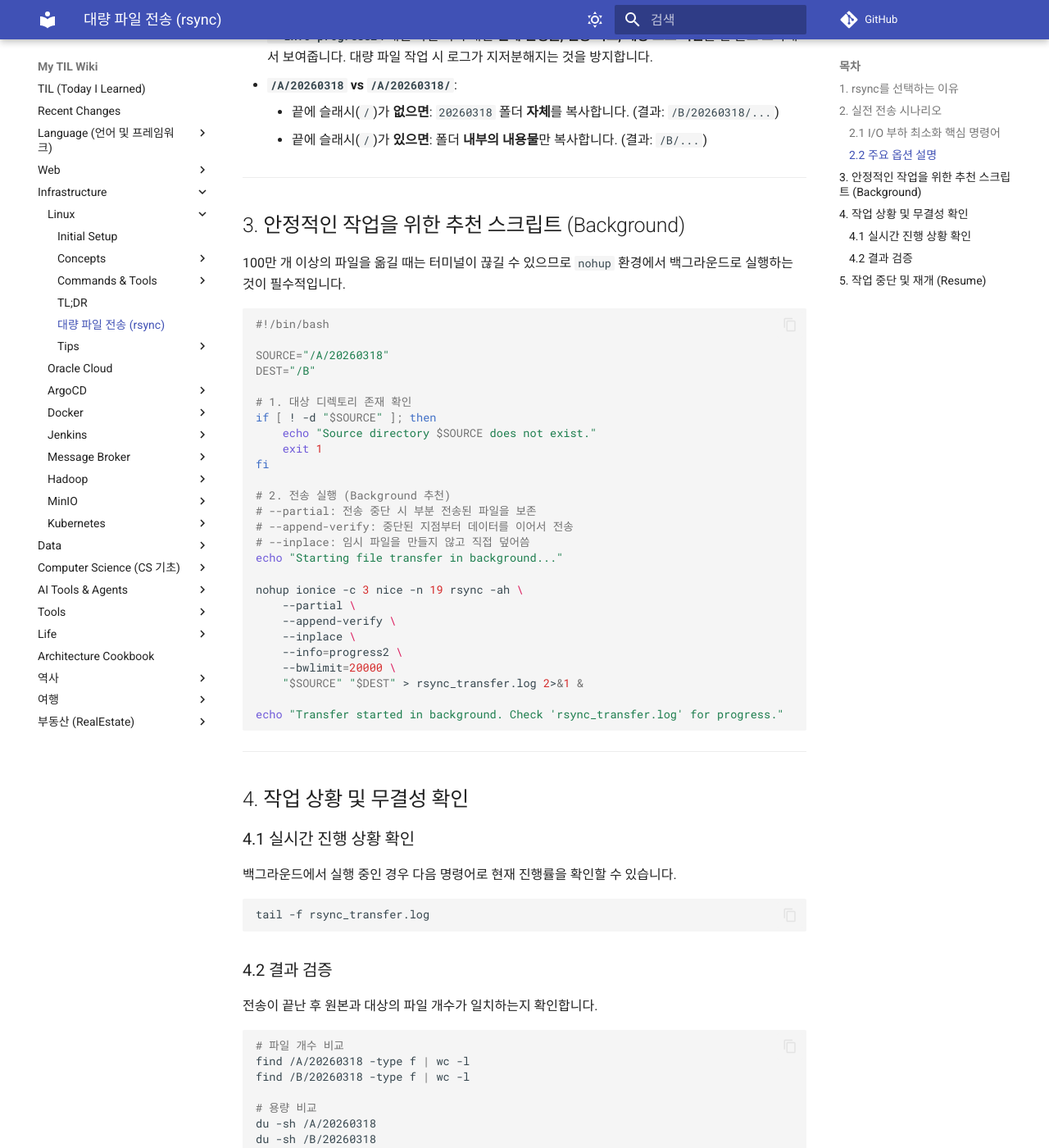
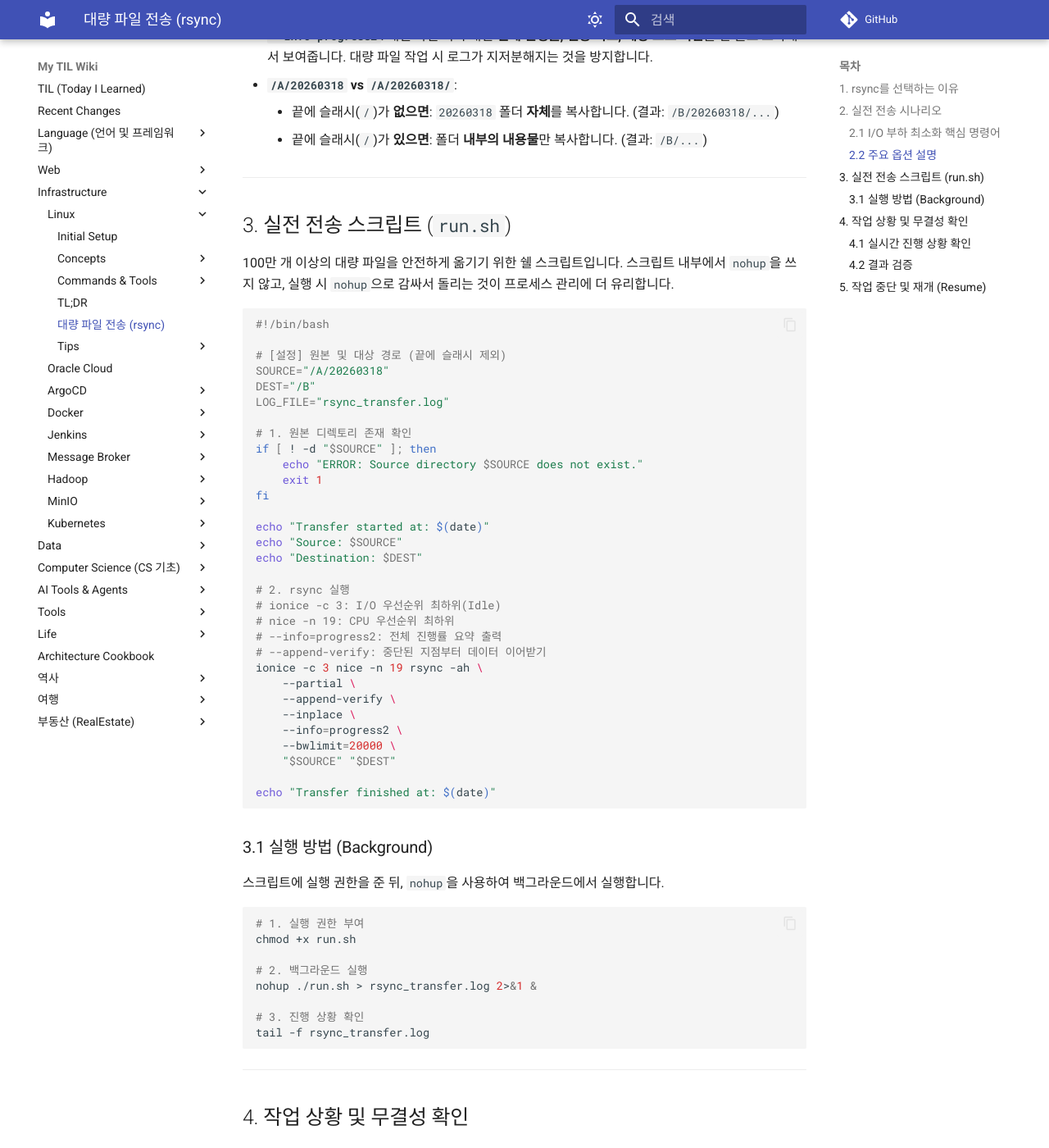
Before and after one commit to DevDooly/TIL, an MkDocs documentation site: the page built from docs/Infrastructure/Linux/Large_File_Transfer.md, in a window 1280 px wide and 1400 px high, scrolled down 967 px. Shown: the whole window at 82% size. Built offline with MkDocs 1.6.1 and Material for MkDocs 9.7.7, drawn with Linux system fonts in a browser that asks for light colours; comment, search, counter and statistics services are not loaded.

Commit message:
docs: 대량 파일 전송 스크립트 구조 개선 (nohup ./run.sh & 대응)

````diff
--- a/docs/Infrastructure/Linux/Large_File_Transfer.md
+++ b/docs/Infrastructure/Linux/Large_File_Transfer.md
@@ -8,9 +8,9 @@ NAS 간에 수백만 개의 파일을 전송해야 할 때, 특히 운영 중인
 
 `cp`나 `mv` 명령어는 대량 파일 작업 시 네트워크 단절이나 시스템 중단에 취약하며, 현재 진행 상태를 알기 어렵습니다. 반면 **rsync**는 다음과 같은 장점이 있습니다.
 
-*   **증분 전송**: 변경된 부분이나 누락된 파일만 골라서 전송 가능 (중단 후 재시작 시 매우 유리).
-*   **부하 조절**: 대역폭 제한(`--bwlimit`) 및 I/O 우선순위 조절 가능.
-*   **무결성 검사**: 체크섬을 통해 데이터가 정확히 복사되었는지 확인 가능.
+* **증분 전송**: 변경된 부분이나 누락된 파일만 골라서 전송 가능 (중단 후 재시작 시 매우 유리).
+* **부하 조절**: 대역폭 제한(`--bwlimit`) 및 I/O 우선순위 조절 가능.
+* **무결성 검사**: 체크섬을 통해 데이터가 정확히 복사되었는지 확인 가능.
 
 ---
 
@@ -26,47 +26,67 @@ ionice -c 3 rsync -avh --bwlimit=10000 --info=progress2 /A/20260318 /B/
 
 ### 2.2 주요 옵션 설명
 
-*   **`ionice -c 3`**: 이 프로세스의 I/O 우선순위를 'Idle'로 설정합니다. 다른 프로세스가 디스크를 쓰지 않을 때만 작업을 수행하므로 운영 중인 서비스에 미치는 영향을 최소화합니다.
-*   **`-a` (archive)**: 권한, 심볼릭 링크, 수정 시간 등 모든 속성을 유지하며 복사합니다.
-*   **`--bwlimit=10000`**: 전송 대역폭을 초당 10,000KB(약 10MB/s)로 제한합니다. 네트워크 및 디스크 I/O가 폭주하는 것을 방지합니다.
-*   **`--info=progress2`**: 개별 파일 목록 대신 **전체 진행률, 전송 속도, 예상 소요 시간**을 한 줄로 요약해서 보여줍니다. 대량 파일 작업 시 로그가 지저분해지는 것을 방지합니다.
-*   **`/A/20260318` vs `/A/20260318/`**:
-    *   끝에 슬래시(`/`)가 **없으면**: `20260318` 폴더 **자체**를 복사합니다. (결과: `/B/20260318/...`)
-    *   끝에 슬래시(`/`)가 **있으면**: 폴더 **내부의 내용물**만 복사합니다. (결과: `/B/...`)
+* **`ionice -c 3`**: 이 프로세스의 I/O 우선순위를 'Idle'로 설정합니다. 다른 프로세스가 디스크를 쓰지 않을 때만 작업을 수행하므로 운영 중인 서비스에 미치는 영향을 최소화합니다.
+* **`-a` (archive)**: 권한, 심볼릭 링크, 수정 시간 등 모든 속성을 유지하며 복사합니다.
+* **`--bwlimit=10000`**: 전송 대역폭을 초당 10,000KB(약 10MB/s)로 제한합니다. 네트워크 및 디스크 I/O가 폭주하는 것을 방지합니다.
+* **`--info=progress2`**: 개별 파일 목록 대신 **전체 진행률, 전송 속도, 예상 소요 시간**을 한 줄로 요약해서 보여줍니다. 대량 파일 작업 시 로그가 지저분해지는 것을 방지합니다.
+* **`/A/20260318` vs `/A/20260318/`**:
+    * 끝에 슬래시(`/`)가 **없으면**: `20260318` 폴더 **자체**를 복사합니다. (결과: `/B/20260318/...`)
+    * 끝에 슬래시(`/`)가 **있으면**: 폴더 **내부의 내용물**만 복사합니다. (결과: `/B/...`)
 
 ---
 
-## 3. 안정적인 작업을 위한 추천 스크립트 (Background)
+## 3. 실전 전송 스크립트 (`run.sh`)
 
-100만 개 이상의 파일을 옮길 때는 터미널이 끊길 수 있으므로 `nohup` 환경에서 백그라운드로 실행하는 것이 필수적입니다.
+100만 개 이상의 대량 파일을 안전하게 옮기기 위한 쉘 스크립트입니다. 스크립트 내부에서 `nohup`을 쓰지 않고, 실행 시 `nohup`으로 감싸서 돌리는 것이 프로세스 관리에 더 유리합니다.
 
 ```bash
 #!/bin/bash
 
+# [설정] 원본 및 대상 경로 (끝에 슬래시 제외)
 SOURCE="/A/20260318"
 DEST="/B"
+LOG_FILE="rsync_transfer.log"
 
-# 1. 대상 디렉토리 존재 확인
+# 1. 원본 디렉토리 존재 확인
 if [ ! -d "$SOURCE" ]; then
-    echo "Source directory $SOURCE does not exist."
+    echo "ERROR: Source directory $SOURCE does not exist."
     exit 1
 fi
 
-# 2. 전송 실행 (Background 추천)
-# --partial: 전송 중단 시 부분 전송된 파일을 보존
-# --append-verify: 중단된 지점부터 데이터를 이어서 전송
-# --inplace: 임시 파일을 만들지 않고 직접 덮어씀
-echo "Starting file transfer in background..."
+echo "Transfer started at: $(date)"
+echo "Source: $SOURCE"
+echo "Destination: $DEST"
 
-nohup ionice -c 3 nice -n 19 rsync -ah \
+# 2. rsync 실행
+# ionice -c 3: I/O 우선순위 최하위(Idle)
+# nice -n 19: CPU 우선순위 최하위
+# --info=progress2: 전체 진행률 요약 출력
+# --append-verify: 중단된 지점부터 데이터 이어받기
+ionice -c 3 nice -n 19 rsync -ah \
     --partial \
     --append-verify \
     --inplace \
     --info=progress2 \
     --bwlimit=20000 \
-    "$SOURCE" "$DEST" > rsync_transfer.log 2>&1 &
+    "$SOURCE" "$DEST"
 
-echo "Transfer started in background. Check 'rsync_transfer.log' for progress."
+echo "Transfer finished at: $(date)"
+```
+
+### 3.1 실행 방법 (Background)
+
+스크립트에 실행 권한을 준 뒤, `nohup`을 사용하여 백그라운드에서 실행합니다.
+
+```bash
+# 1. 실행 권한 부여
+chmod +x run.sh
+
+# 2. 백그라운드 실행
+nohup ./run.sh > rsync_transfer.log 2>&1 &
+
+# 3. 진행 상황 확인
+tail -f rsync_transfer.log
 ```
 
 ---
````
Also changed, not shown: README.md (+1 -1 lines), docs/Recent_Changes.md (+1 -1 lines).
